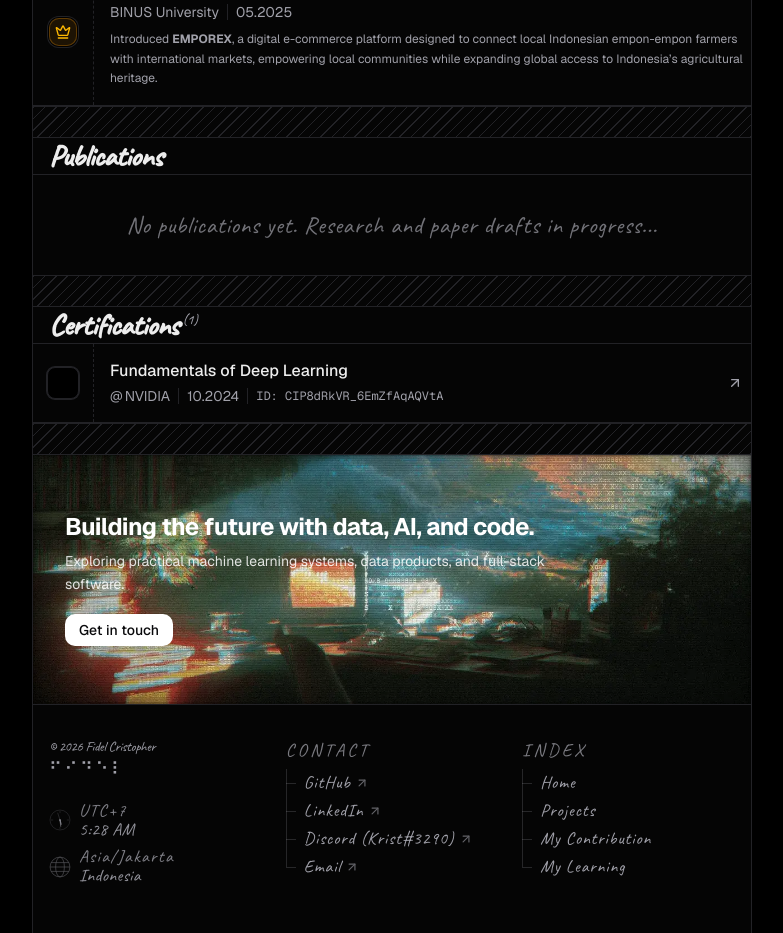
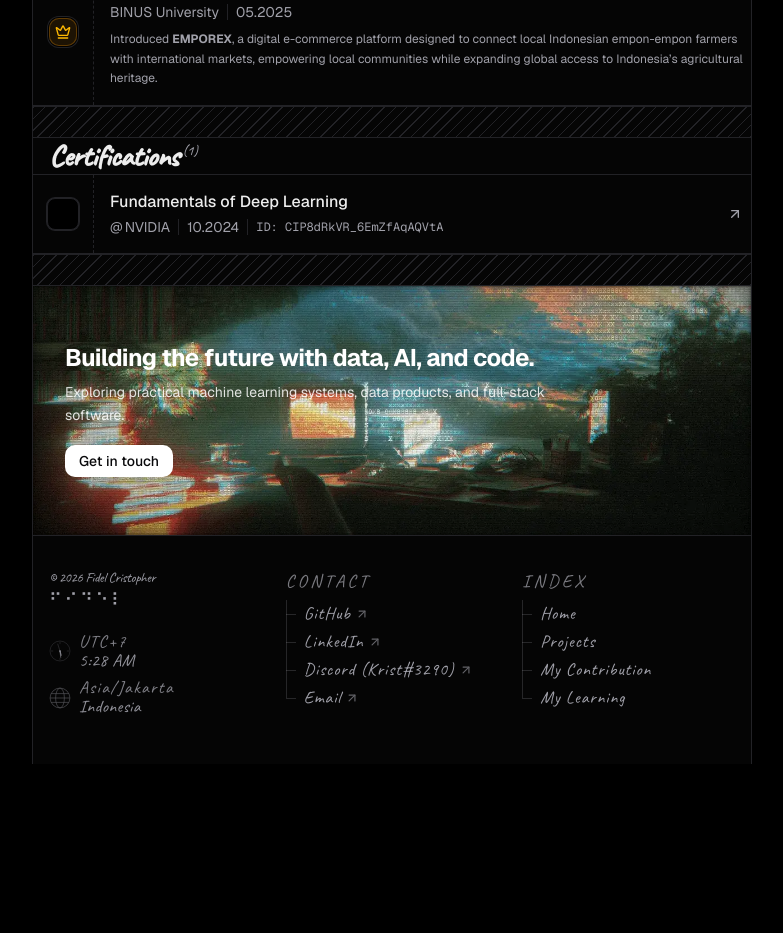
Before and after one commit to FidelCristopher/portofolio, a Next.js app: page / in a window 1280 px wide. Shown: the part 2880-3813 px from the top of the page, without its empty margins (248-1031 px from the left). After the commit the page ends 3644 px from the top, so only its background shows below. Built offline with nearby package versions, Linux system fonts and the light colour scheme; no server answers.

Commit message:
feat: temporarily hide Publications section from home page

```diff
--- a/src/app/page.tsx
+++ b/src/app/page.tsx
@@ -76,8 +76,8 @@ export default function Home() {
                 <SectionDivider />
                 <AwardsSection />
                 <SectionDivider />
-                <PublicationsSection />
-                <SectionDivider />
+                {/* <PublicationsSection /> */}
+                {/* <SectionDivider /> */}
                 <CertificationsSection />
                 <SectionDivider />
               </>
```
